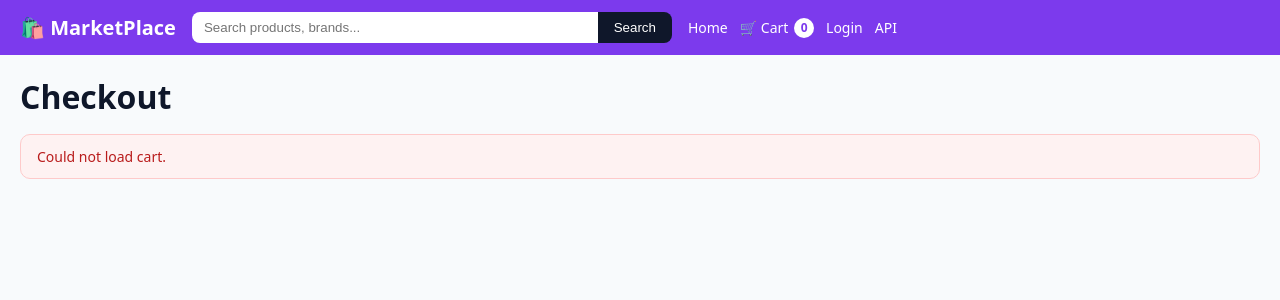
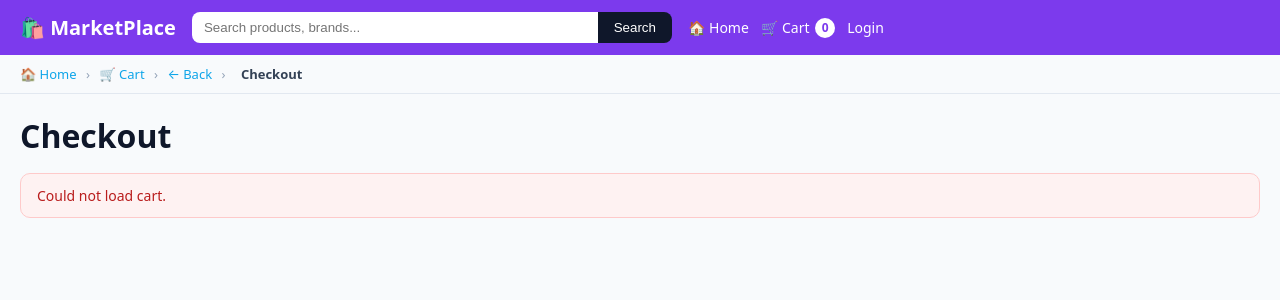
Before and after one commit to Himanshu3777/marketplace-catalogue, a Django app: page /checkout/ in a window 1280 px wide. Shown: the top 300 px of the page. Run offline with Django 5.2, Linux system fonts and the light colour scheme; data comes from the database, SQL or seed files in the repository; data that the repository does not hold is empty; parts of the project's set-up code (start-up, migrations or seed data) failed here and were passed over.

Commit message:
Navbar upgrade + breadcrumbs + 5 images for expensive products + API timeout

```diff
--- a/catalog/data/generator.py
+++ b/catalog/data/generator.py
@@ -165,7 +165,11 @@
                 ],
             })
 
-        images = [f"https://picsum.photos/seed/{_slug(name)[:40]}-{i}/600/600" for i in range(3)]
+        # Expensive products (₹5000+) get 5 images for multi-angle view;
+        # others get 3.
+        n_images = 5 if price >= 5000 else 3
+        images = [f"https://picsum.photos/seed/{_slug(name)[:40]}-{i}/600/600"
+                  for i in range(n_images)]
         n_reviews = min(review_count, 5)
         reviews = []
         for _ in range(n_reviews):
--- a/frontend/static/css/style.css
+++ b/frontend/static/css/style.css
@@ -102,3 +102,11 @@
 .order-card:hover { border-color: #94a3b8; }
 .pill { display: inline-block; font-size: 11px; background: #eef2ff; color: #4338ca;
   border-radius: 999px; padding: 2px 10px; margin-left: 8px; vertical-align: middle; }
+
+/* Breadcrumb navigation */
+.breadcrumb { padding: 10px 20px; font-size: 13px; color: #64748b;
+  background: #f8fafc; border-bottom: 1px solid #e2e8f0; }
+.breadcrumb a { color: #0ea5e9; text-decoration: none; }
+.breadcrumb a:hover { text-decoration: underline; }
+.breadcrumb span { margin: 0 6px; color: #94a3b8; }
+.breadcrumb span:last-child { color: #334155; font-weight: 600; }
--- a/frontend/static/js/app.js
+++ b/frontend/static/js/app.js
@@ -128,13 +128,15 @@
 let __currentUser = null;
 async function refreshAuthNav() {
   const el = $("#auth-nav");
+  const ordersLink = $("#nav-orders");
   if (!el) return;
   try {
     const d = await api("/accounts/me/");
     __currentUser = d.user;
     if (d.user) {
-      el.innerHTML = `<a href="/my-orders/">Hi, ${esc(d.user.name.split(" ")[0])}</a>
+      el.innerHTML = `<a href="/my-orders/">👤 Hi, ${esc(d.user.name.split(" ")[0])}</a>
         <a href="#" id="logout-link">Logout</a>`;
+      if (ordersLink) ordersLink.style.display = "";
       $("#logout-link").addEventListener("click", async (e) => {
         e.preventDefault();
         await apiPost("/accounts/logout/", {});
--- a/frontend/templates/base.html
+++ b/frontend/templates/base.html
@@ -14,12 +14,13 @@
     <button type="submit">Search</button>
   </form>
   <nav>
-    <a href="/">Home</a>
+    <a href="/">🏠 Home</a>
     <a href="/cart/" class="cart-link">🛒 Cart <span id="cart-count" class="cart-badge">0</span></a>
-    <span id="auth-nav"><a href="/login/">Login</a></span>
-    <a href="/api/products/" target="_blank">API</a>
+    <a href="/my-orders/" id="nav-orders" style="display:none">📦 Orders</a>
+    <span id="auth-nav"><a href="/login/">👤 Login</a></span>
   </nav>
 </header>
+{% block breadcrumb %}{% endblock %}
 <main>{% block content %}{% endblock %}</main>
 <script src="/static/js/app.js"></script>
 {% block scripts %}{% endblock %}
--- a/frontend/templates/checkout.html
+++ b/frontend/templates/checkout.html
@@ -1,5 +1,13 @@
 {% extends "base.html" %}
 {% block title %}Checkout — MarketPlace{% endblock %}
+{% block breadcrumb %}
+<div class="breadcrumb">
+  <a href="/">🏠 Home</a> <span>›</span>
+  <a href="/cart/">🛒 Cart</a> <span>›</span>
+  <a href="javascript:history.back()">← Back</a> <span>›</span>
+  <span>Checkout</span>
+</div>
+{% endblock %}
 {% block content %}
 <h1 style="margin-bottom:16px">Checkout</h1>
 <div id="co-wrap"><div class="loading">Loading…</div></div>
```
Also changed, not shown: frontend/templates/cart.html (+7 -0 lines), frontend/templates/product.html (+9 -0 lines), catalog/migrations/0002_extra_images_expensive.py (added).
